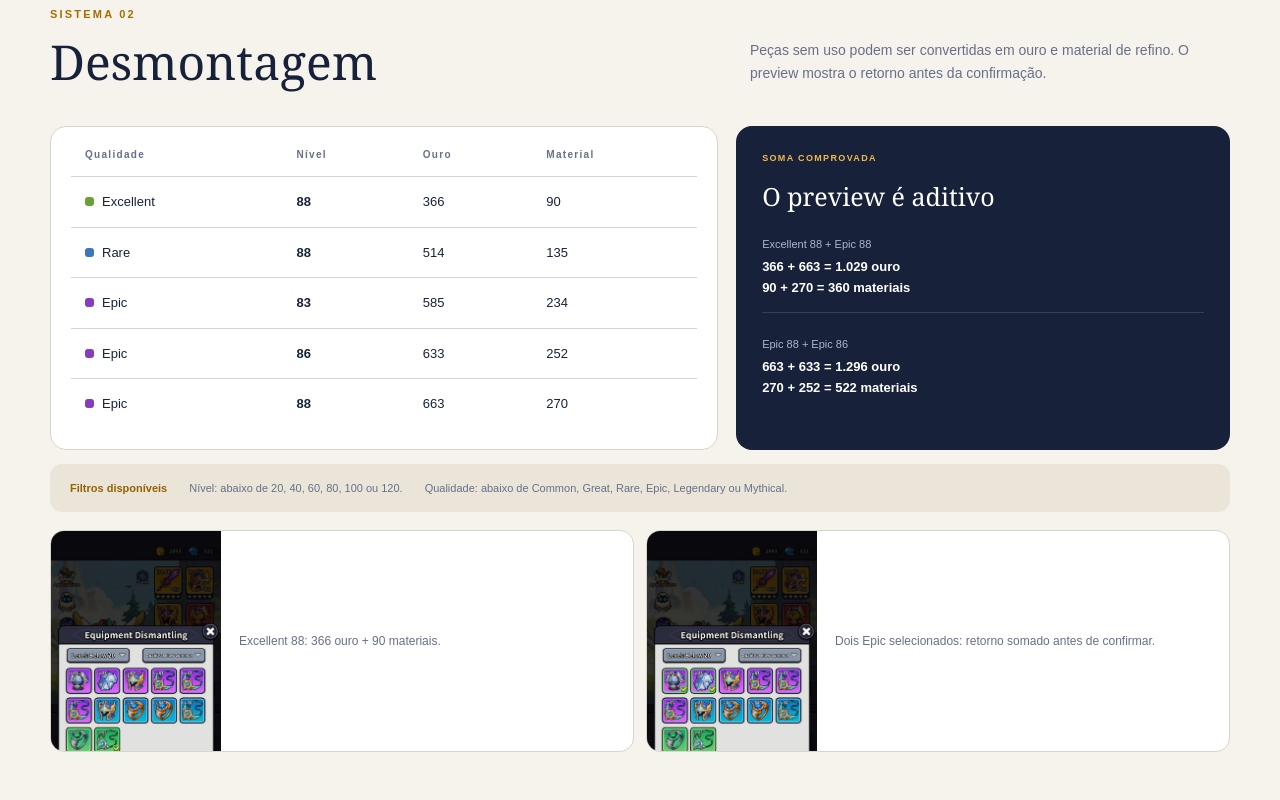
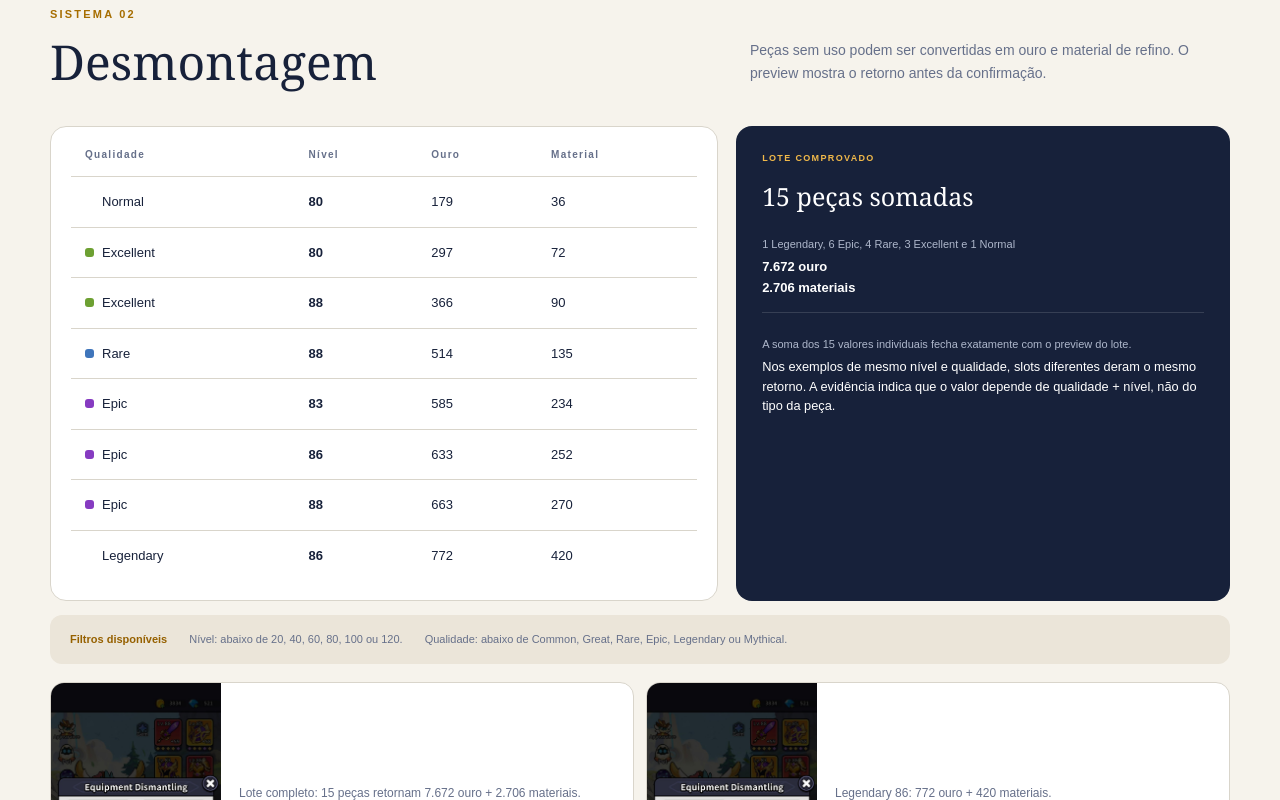
Before and after one commit to GladistoneSouza/OopsieCrocoWiki, a Next.js app: page / in a window 1280 px wide. Shown: the part 1520-2320 px from the top of the page. Built offline with nearby package versions, Linux system fonts and the light colour scheme.

Commit message:
Document complete dismantling returns

```diff
--- a/app/page.tsx
+++ b/app/page.tsx
@@ -49,11 +49,11 @@ export default function Home() {
       <section className="section recycle-section" id="reciclagem">
         <div className="section-head"><div><p className="eyebrow">SISTEMA 02</p><h2>Desmontagem</h2></div><p>Peças sem uso podem ser convertidas em ouro e material de refino. O preview mostra o retorno antes da confirmação.</p></div>
         <div className="recycle-layout">
-          <div className="table-wrap light-table"><table><thead><tr><th>Qualidade</th><th>Nível</th><th>Ouro</th><th>Material</th></tr></thead><tbody><tr><td><i className="q excellent"/>Excellent</td><td>88</td><td>366</td><td>90</td></tr><tr><td><i className="q rare"/>Rare</td><td>88</td><td>514</td><td>135</td></tr><tr><td><i className="q epic"/>Epic</td><td>83</td><td>585</td><td>234</td></tr><tr><td><i className="q epic"/>Epic</td><td>86</td><td>633</td><td>252</td></tr><tr><td><i className="q epic"/>Epic</td><td>88</td><td>663</td><td>270</td></tr></tbody></table></div>
-          <div className="sum-proof"><span>SOMA COMPROVADA</span><h3>O preview é aditivo</h3><p>Excellent 88 + Epic 88</p><strong>366 + 663 = 1.029 ouro</strong><strong>90 + 270 = 360 materiais</strong><hr/><p>Epic 88 + Epic 86</p><strong>663 + 633 = 1.296 ouro</strong><strong>270 + 252 = 522 materiais</strong></div>
+          <div className="table-wrap light-table"><table><thead><tr><th>Qualidade</th><th>Nível</th><th>Ouro</th><th>Material</th></tr></thead><tbody><tr><td><i className="q normal"/>Normal</td><td>80</td><td>179</td><td>36</td></tr><tr><td><i className="q excellent"/>Excellent</td><td>80</td><td>297</td><td>72</td></tr><tr><td><i className="q excellent"/>Excellent</td><td>88</td><td>366</td><td>90</td></tr><tr><td><i className="q rare"/>Rare</td><td>88</td><td>514</td><td>135</td></tr><tr><td><i className="q epic"/>Epic</td><td>83</td><td>585</td><td>234</td></tr><tr><td><i className="q epic"/>Epic</td><td>86</td><td>633</td><td>252</td></tr><tr><td><i className="q epic"/>Epic</td><td>88</td><td>663</td><td>270</td></tr><tr><td><i className="q legendary"/>Legendary</td><td>86</td><td>772</td><td>420</td></tr></tbody></table></div>
+          <div className="sum-proof"><span>LOTE COMPROVADO</span><h3>15 peças somadas</h3><p>1 Legendary, 6 Epic, 4 Rare, 3 Excellent e 1 Normal</p><strong>7.672 ouro</strong><strong>2.706 materiais</strong><hr/><p>A soma dos 15 valores individuais fecha exatamente com o preview do lote.</p><small>Nos exemplos de mesmo nível e qualidade, slots diferentes deram o mesmo retorno. A evidência indica que o valor depende de qualidade + nível, não do tipo da peça.</small></div>
         </div>
         <div className="filter-note"><b>Filtros disponíveis</b><span>Nível: abaixo de 20, 40, 60, 80, 100 ou 120.</span><span>Qualidade: abaixo de Common, Great, Rare, Epic, Legendary ou Mythical.</span></div>
-        <div className="mini-gallery"><figure><img src="/screenshots/dismantle-excellent.jpg" alt="Desmontagem de equipamento Excellent nível 88"/><figcaption>Excellent 88: 366 ouro + 90 materiais.</figcaption></figure><figure><img src="/screenshots/dismantle-epic-pair.jpg" alt="Desmontagem simultânea de dois equipamentos Epic"/><figcaption>Dois Epic selecionados: retorno somado antes de confirmar.</figcaption></figure></div>
+        <div className="mini-gallery"><figure><img src="/screenshots/dismantle-full-batch.jpg" alt="Preview de desmontagem de quinze equipamentos"/><figcaption>Lote completo: 15 peças retornam 7.672 ouro + 2.706 materiais.</figcaption></figure><figure><img src="/screenshots/dismantle-legendary-86.jpg" alt="Desmontagem de arma Legendary nível 86"/><figcaption>Legendary 86: 772 ouro + 420 materiais.</figcaption></figure><figure><img src="/screenshots/dismantle-excellent.jpg" alt="Desmontagem de equipamento Excellent nível 88"/><figcaption>Excellent 88: 366 ouro + 90 materiais.</figcaption></figure><figure><img src="/screenshots/dismantle-epic-pair.jpg" alt="Desmontagem simultânea de dois equipamentos Epic"/><figcaption>Dois Epic selecionados: retorno somado antes de confirmar.</figcaption></figure></div>
       </section>
 
       <section className="section dark-section" id="gemas">
```
Also changed, not shown: public/screenshots/dismantle-full-batch.jpg (added), public/screenshots/dismantle-legendary-86.jpg (added).
